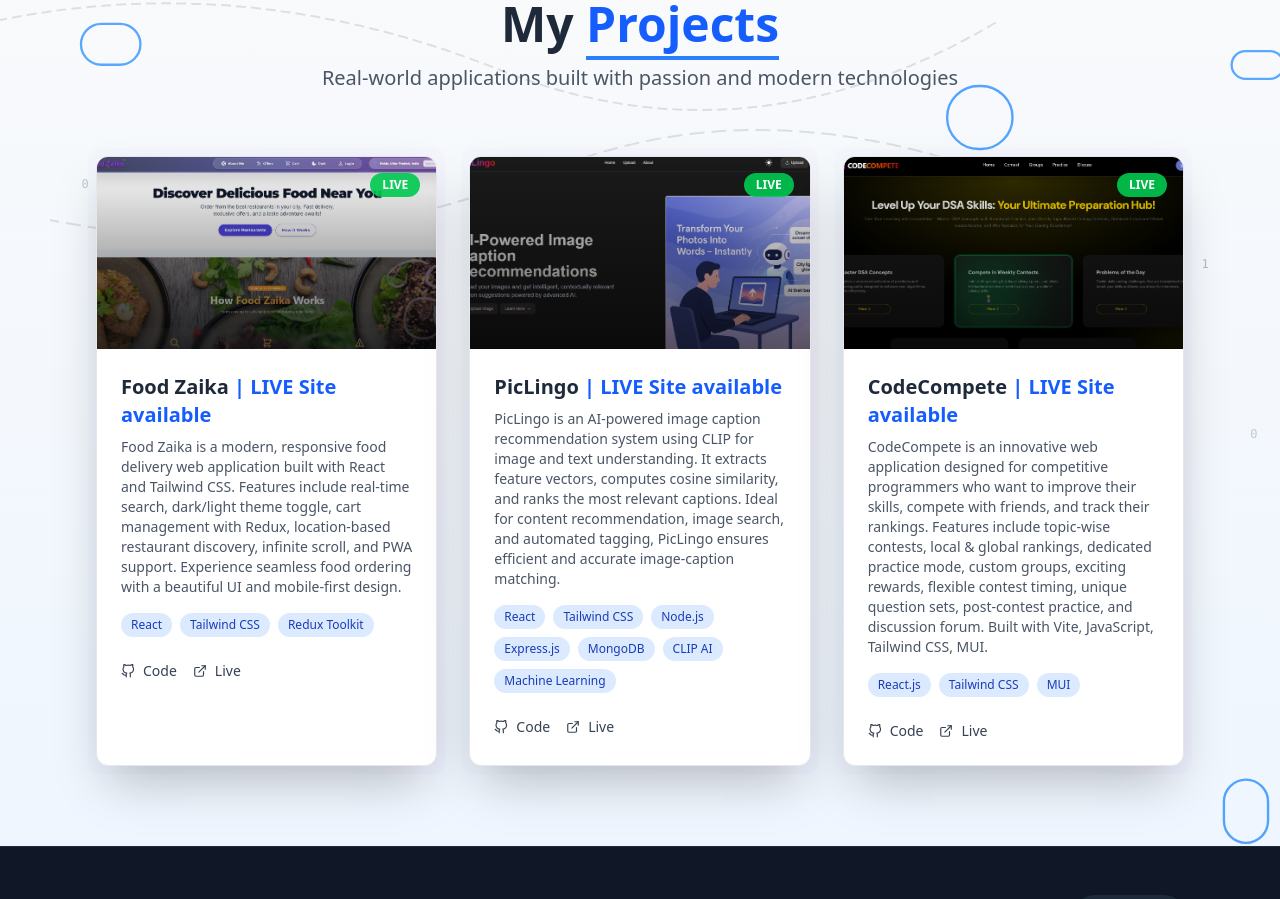
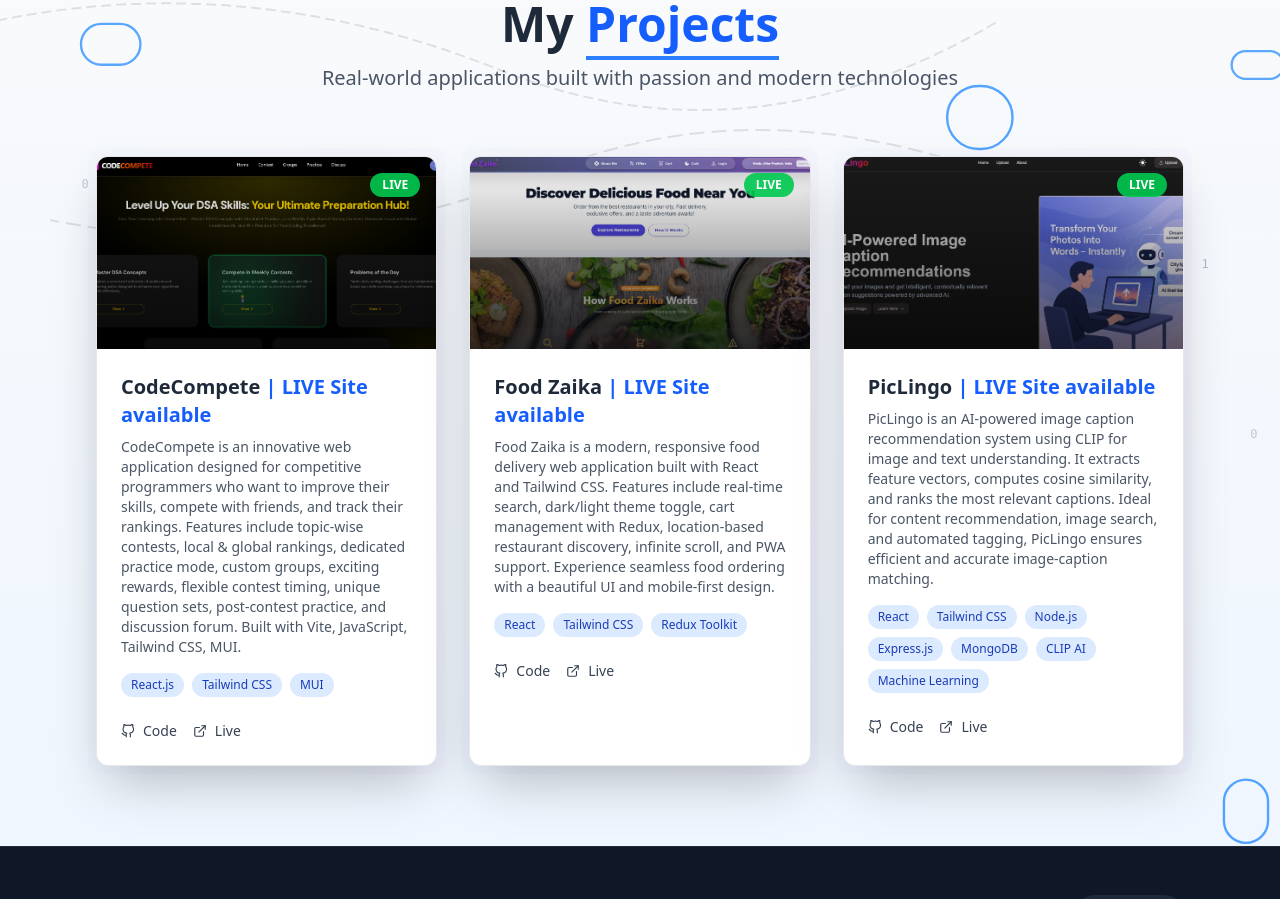
Before and after one commit to tabish-27/Showcase, a React (Vite) app: page / in a window 1280 px wide. Shown: the part 3864-4763 px from the top of the page. Built offline with nearby package versions, Linux system fonts and the light colour scheme.

Commit message:
project sequence

```diff
--- a/src/Components/Data/data.js
+++ b/src/Components/Data/data.js
@@ -1,6 +1,16 @@
 const projects = {
     allProject: [
         {
+            image: '/codecompete-screenshot.png',
+            title: 'CodeCompete | LIVE Site available',
+            description: 'CodeCompete is an innovative web application designed for competitive programmers who want to improve their skills, compete with friends, and track their rankings. Features include topic-wise contests, local & global rankings, dedicated practice mode, custom groups, exciting rewards, flexible contest timing, unique question sets, post-contest practice, and discussion forum. Built with Vite, JavaScript, Tailwind CSS, MUI.',
+            sourcecode: 'https://github.com/tabish-27/CodeCompete.git',
+            livelink: 'https://code-compete-v.vercel.app/',
+            teckstack: ["React.js", "Tailwind CSS", "MUI"],
+            status: 'LIVE',
+            featured: true
+        },
+         {
             image: '/food-zaika-screenshot.png',
             title: 'Food Zaika | LIVE Site available',
             description: 'Food Zaika is a modern, responsive food delivery web application built with React and Tailwind CSS. Features include real-time search, dark/light theme toggle, cart management with Redux, location-based restaurant discovery, infinite scroll, and PWA support. Experience seamless food ordering with a beautiful UI and mobile-first design.',
@@ -20,16 +30,6 @@ const projects = {
             status: 'LIVE',
             featured: true
         },
-        {
-            image: '/codecompete-screenshot.png',
-            title: 'CodeCompete | LIVE Site available',
-            description: 'CodeCompete is an innovative web application designed for competitive programmers who want to improve their skills, compete with friends, and track their rankings. Features include topic-wise contests, local & global rankings, dedicated practice mode, custom groups, exciting rewards, flexible contest timing, unique question sets, post-contest practice, and discussion forum. Built with Vite, JavaScript, Tailwind CSS, MUI.',
-            sourcecode: 'https://github.com/tabish-27/CodeCompete.git',
-            livelink: 'https://code-compete-v.vercel.app/',
-            teckstack: ["React.js", "Tailwind CSS", "MUI"],
-            status: 'LIVE',
-            featured: true
-        },
     ],
 }
 
```
